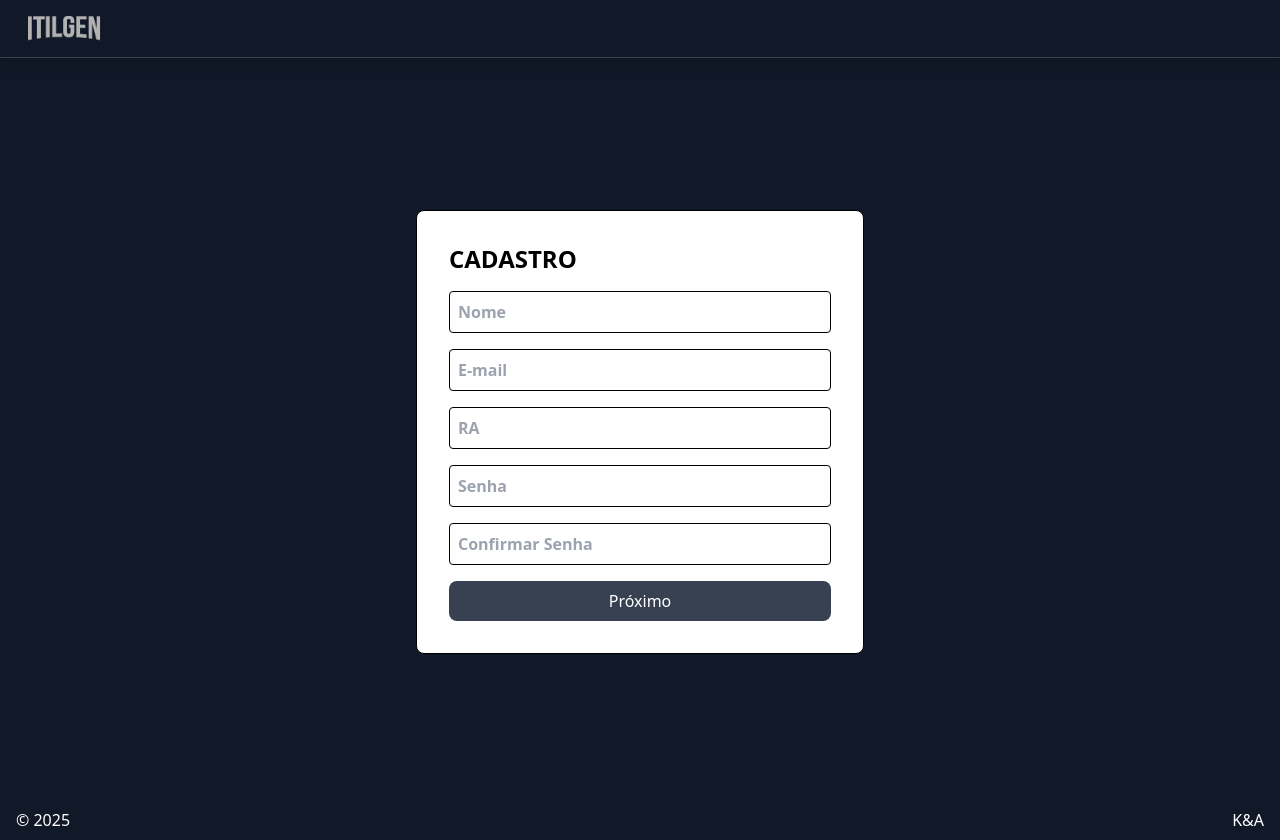
After one commit to Kauawt/Simulado-ITIL, a Django app: template application/templates/cadastro.html in a window 1280 px wide. The commit adds this page. Run offline with Django 5.2, Linux system fonts and the light colour scheme; the template is opened without the code that fills it, so the values that code supplies are empty; some libraries are stand-ins or nearby versions.

Commit message:
create cadastro and home page

```diff
--- /dev/null
+++ b/application/templates/cadastro.html
@@ -0,0 +1,41 @@
+{% extends 'base.html' %}
+{% load static %}
+
+{% block titulo %}
+Cadastro
+{% endblock %}
+
+{% block content %}
+
+<body>
+    <header class="flex justify-center items-center min-h-screen bg-gray-900 pt-16">
+        <div class="bg-white border border-black rounded-lg p-8 w-full max-w-md mx-auto">
+            <h1 class="font-semibold text-black text-2xl text-left mb-4">CADASTRO</h1>
+                <div class="mb-4">
+                    <input type="text" name="user_name" placeholder="Nome" class="font-bold text-black w-full p-2 border border-black rounded" required>
+                </div>
+                <div class="mb-4">
+                    <input type="text" name="user_email" placeholder="E-mail" class="font-bold text-black w-full p-2 border border-black rounded" required>
+                </div>
+                <div class="mb-4">
+                    <input type="text" name="user_code" placeholder="RA" class="font-bold text-black w-full p-2 border border-black rounded" required maxlength="15">
+                </div>
+                <div class="mb-4">
+                    <input type="password" name="password" placeholder="Senha" class="font-bold text-black w-full p-2 border border-black rounded" required>
+                </div>
+                <div class="mb-4">
+                    <input type="password" name="check_password" placeholder="Confirmar Senha" class="font-bold text-black w-full p-2 border border-black rounded" required>
+                </div>
+                <button type="submit" class="w-full bg-gray-700 text-white py-2 rounded-lg hover:bg-black">Próximo</button>
+        </div>
+    </header>
+
+    <footer class="bg-gray-900 px-1 py-1 ">
+        <ul class="text-white flex justify-between items-center px-3 py-1">
+            <li>&copy; 2025</li>
+            <li>K&A</li>
+        </ul>
+    </footer>
+</body>
+
+{% endblock %}
--- a/application/templates/loginpage.html
+++ b/application/templates/loginpage.html
@@ -1,8 +1,10 @@
 {% extends 'base.html' %}
 {% load static %}
+
 {% block titulo %}
 Login
 {% endblock %}
+
 {% block content %}
 <header class="flex justify-start items-center min-h-screen bg-gray-900 pt-16">
     <div class="flex justify-center items-center w-full max-w-screen-lg mx-auto">
@@ -29,4 +31,5 @@ Login
         <li>K&A</li>
     </ul>
 </footer>
+
 {% endblock %}
```
Also changed, not shown: application/templates/homepage.html (added, +38 -0 lines).
